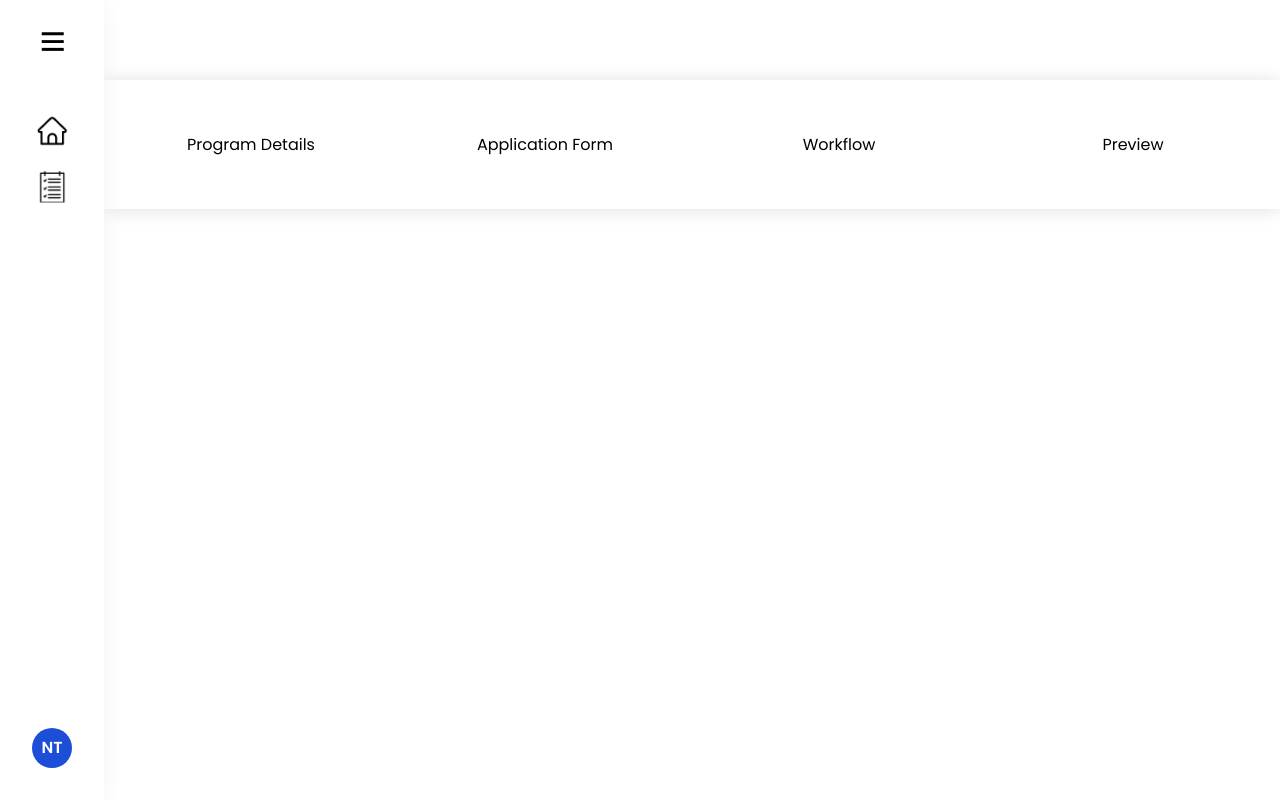
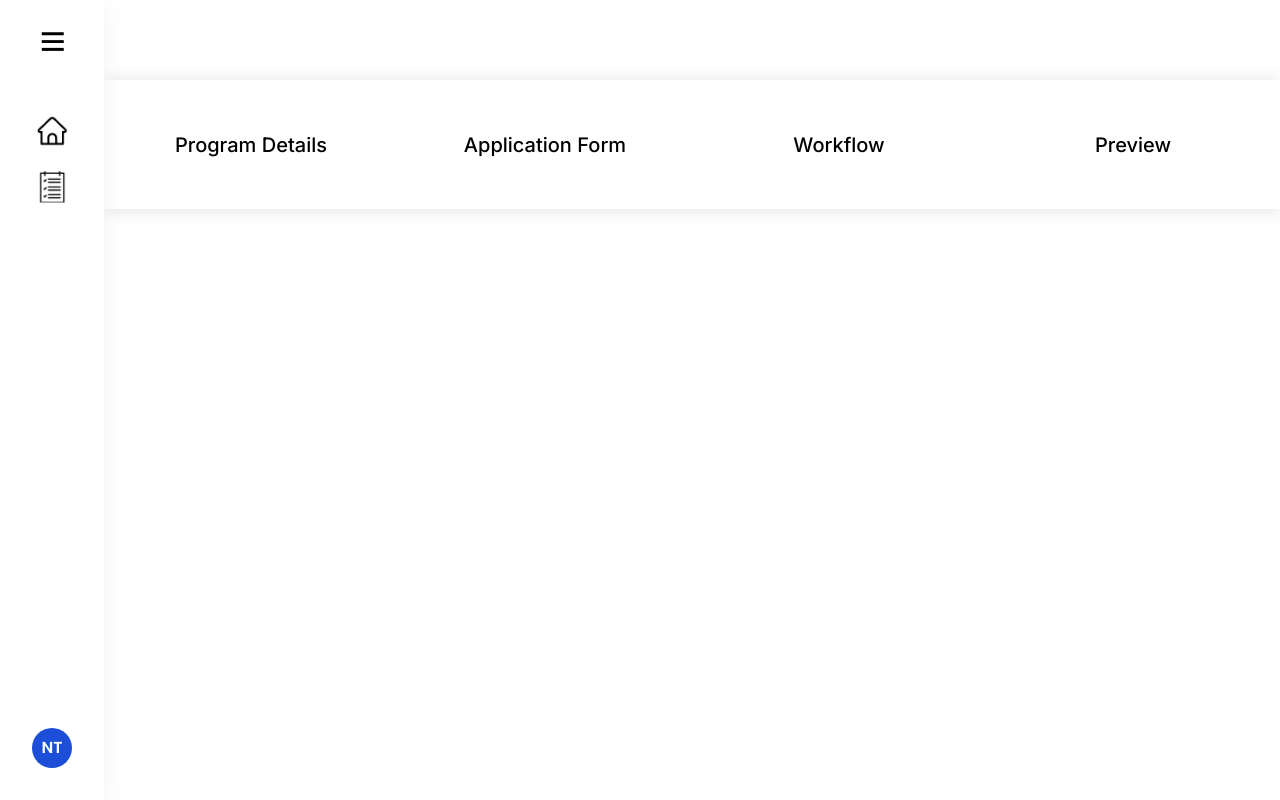
Before and after one commit to gift56/Fetest1, a React (Create React App) app: page / in a window 1280 px wide. Built offline with nearby package versions, Linux system fonts and the light colour scheme.

Commit message:
working on registeration

```diff
--- a/src/App.tsx
+++ b/src/App.tsx
@@ -12,7 +12,7 @@ const App = () => {
           {tabLinks.map((item) => (
             <li
               key={item}
-              className={`w-full h-full flex items-center justify-center relative transition-all duration-300`}
+              className={`w-full h-full flex items-center justify-center relative transition-all duration-300 font-Inter text-xl font-medium`}
             >
               {item}
             </li>
```
